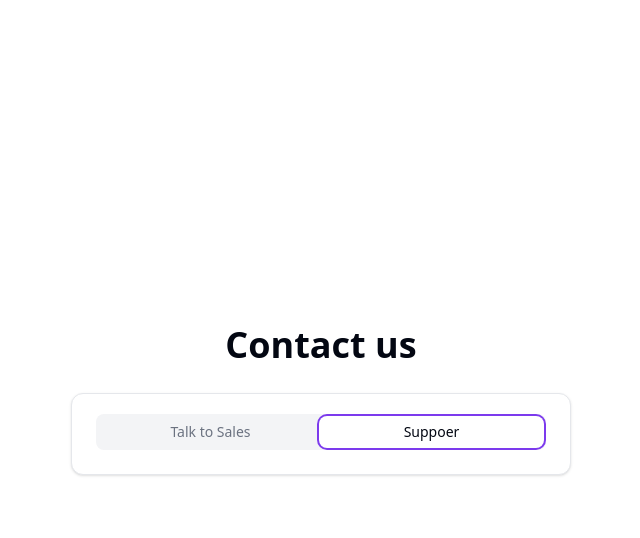
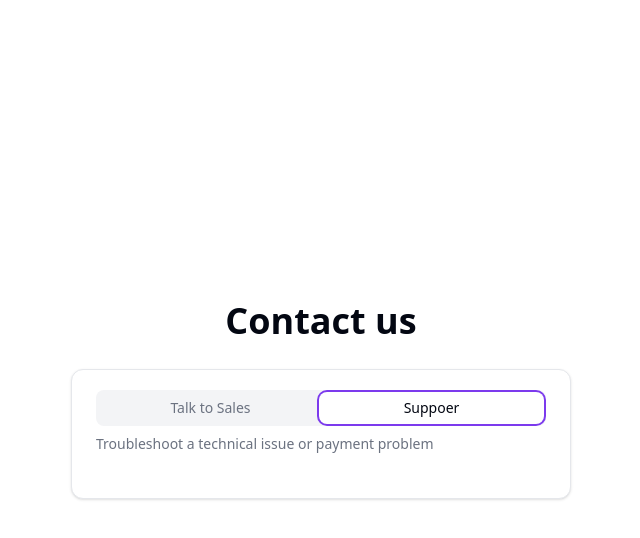
Before and after one commit to Martin2251/formbetterway, a Next.js app: page / in a window 1280 px wide. Both pictures are taken after a click on the tab "Suppoer". Shown: the top 538 px of the page, without its empty margins (319-959 px from the left). Built offline with nearby package versions, Linux system fonts and the light colour scheme.

Commit message:
added form

```diff
--- a/app/page.tsx
+++ b/app/page.tsx
@@ -43,6 +43,14 @@ export default function Home() {
               <Button>Submit</Button>
             </form>
           </TabsContent>
+          <TabsContent value="support">
+            <p className="text-muted-foreground text-sm">Troubleshoot a technical issue or payment problem </p>
+            <form className="flex flex-col gap-y-4 mt-5">
+
+            </form>
+          </TabsContent>
+
+
         </CardContent>
       </Tabs>
      </Card>
```
